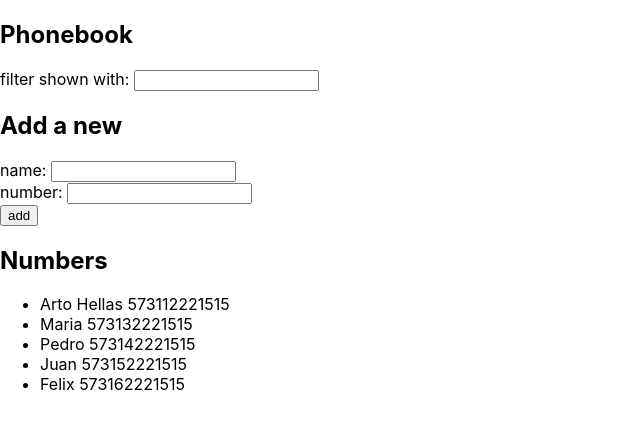
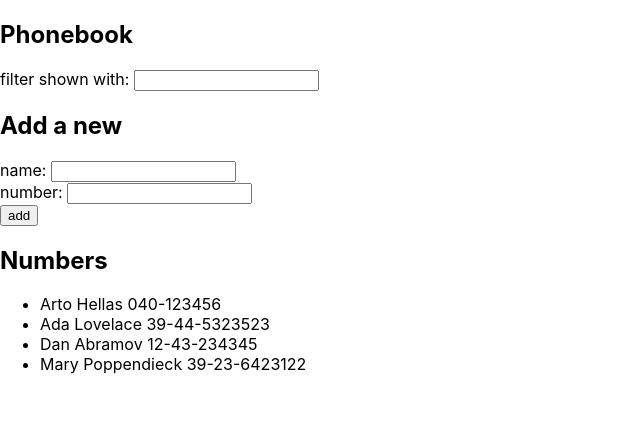
Before and after one commit to AnderGGomez/FullStackReact, a React (Create React App) app in the folder part2/phonebook/: page / in a window 1280 px wide. Shown: the top 428 px of the page, without its empty margins (0-640 px from the left). Built offline with nearby package versions, Linux system fonts and the light colour scheme; data requests are answered from the project's data file.

Commit message:
La guia telefonica paso 6

```diff
--- /dev/null
+++ b/part2/phonebook/db.json
@@ -0,0 +1,24 @@
+{
+  "persons":[
+    {
+      "name": "Arto Hellas",
+      "number": "040-123456",
+      "id": 1
+    },
+    {
+      "name": "Ada Lovelace",
+      "number": "39-44-5323523",
+      "id": 2
+    },
+    {
+      "name": "Dan Abramov",
+      "number": "12-43-234345",
+      "id": 3
+    },
+    {
+      "name": "Mary Poppendieck",
+      "number": "39-23-6423122",
+      "id": 4
+    }
+  ]
+}
--- a/part2/phonebook/src/App.js
+++ b/part2/phonebook/src/App.js
@@ -1,19 +1,25 @@
-import React, { useState } from "react"
+import React, { useState, useEffect} from "react"
+import axios from "axios"
 import Filter from "./components/Filter"
 import PersonForm from "./components/PersonForm"
 import  Persons  from "./components/Persons"
 
 export const App = () => {
-  const [persons, setPersons] = useState([
-    { name: 'Arto Hellas', number: '573112221515' },
-    { name: 'Maria', number: '573132221515' },
-    { name: 'Pedro', number: '573142221515' },
-    { name: 'Juan', number: '573152221515' },
-    { name: 'Felix', number: '573162221515' }
-  ])
+  const [persons, setPersons] = useState([])
   const [newName, setNewName] = useState('')
   const [newNumber, setNewNumber] = useState('')
   const [newFilter, setNewFilter] = useState('')
+
+  const hook = () => {
+    axios
+    .get('http://localhost:3001/persons')
+    .then(response =>{
+      const persons = response.data
+      setPersons(persons)
+    })
+  }
+
+  useEffect(hook,[])
 
   const addPerson = (event) => {
     event.preventDefault()
```
Also changed, not shown: part2/phonebook/package.json (+6 -1 lines), 1 other file (tests, documents, lock files or other folders).
